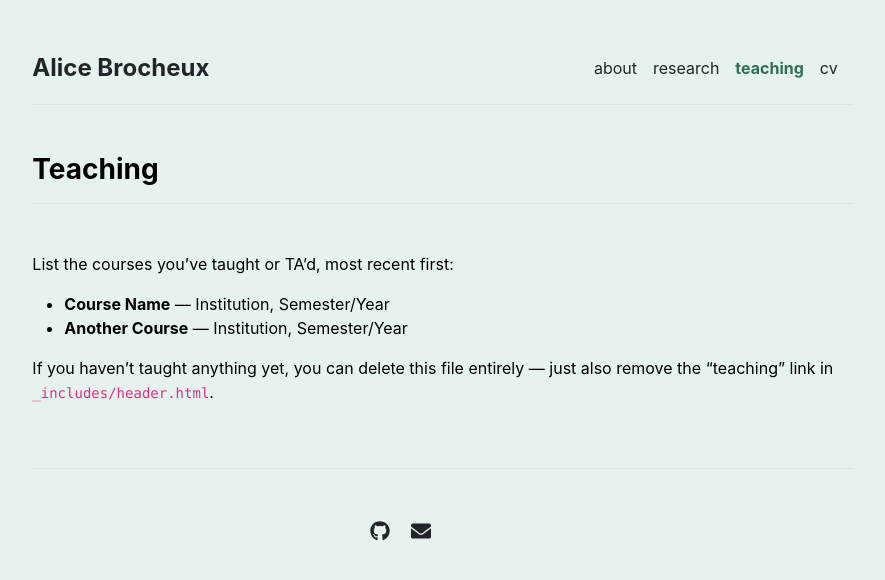
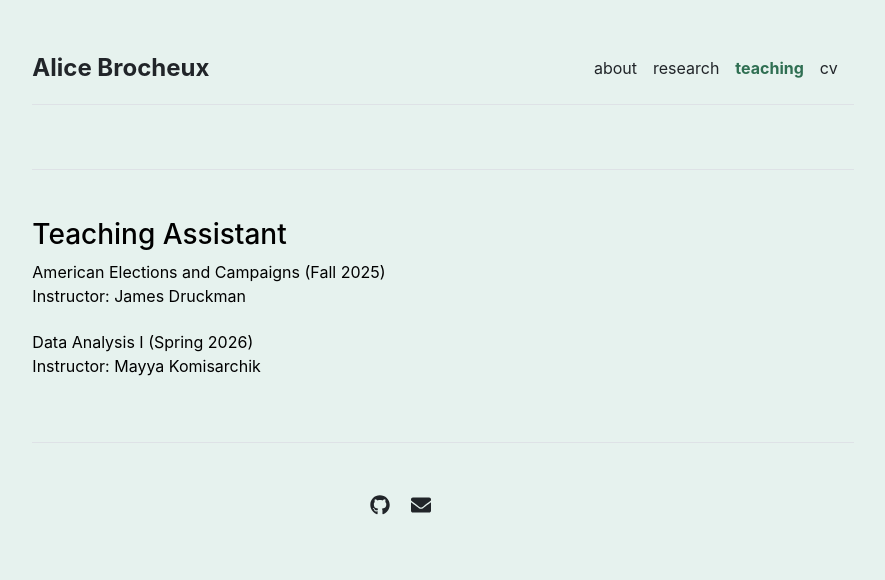
Before and after one commit to AliceBrocheux/alicebrocheux.github.io, a Jekyll site: the page built from teaching.md, in a window 1280 px wide. Shown: the top 580 px of the page, without its empty margins (197-1082 px from the left). Built offline with Jekyll 4.4.1, drawn with Linux system fonts in a browser that asks for light colours.

Commit message:
Update teaching.md

```diff
--- a/teaching.md
+++ b/teaching.md
@@ -1,12 +1,12 @@
 ---
 layout: page
-title: "Teaching"
+title: ""
 ---
 
-List the courses you've taught or TA'd, most recent first:
+### Teaching Assistant
 
-- **Course Name** — Institution, Semester/Year
-- **Another Course** — Institution, Semester/Year
-
-If you haven't taught anything yet, you can delete this file entirely —
-just also remove the "teaching" link in `_includes/header.html`.
+American Elections and Campaigns (Fall 2025) <br>
+Instructor: James Druckman
+<div style="height: 6px;"></div>
+Data Analysis I (Spring 2026) <br>
+Instructor: Mayya Komisarchik
```
